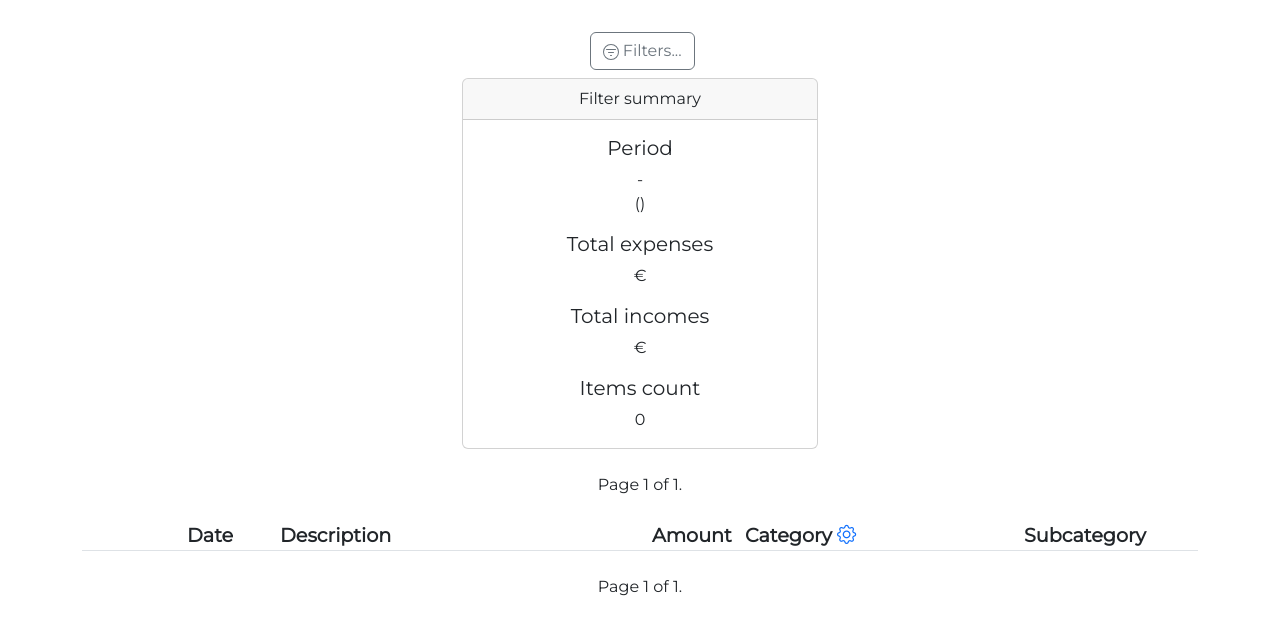
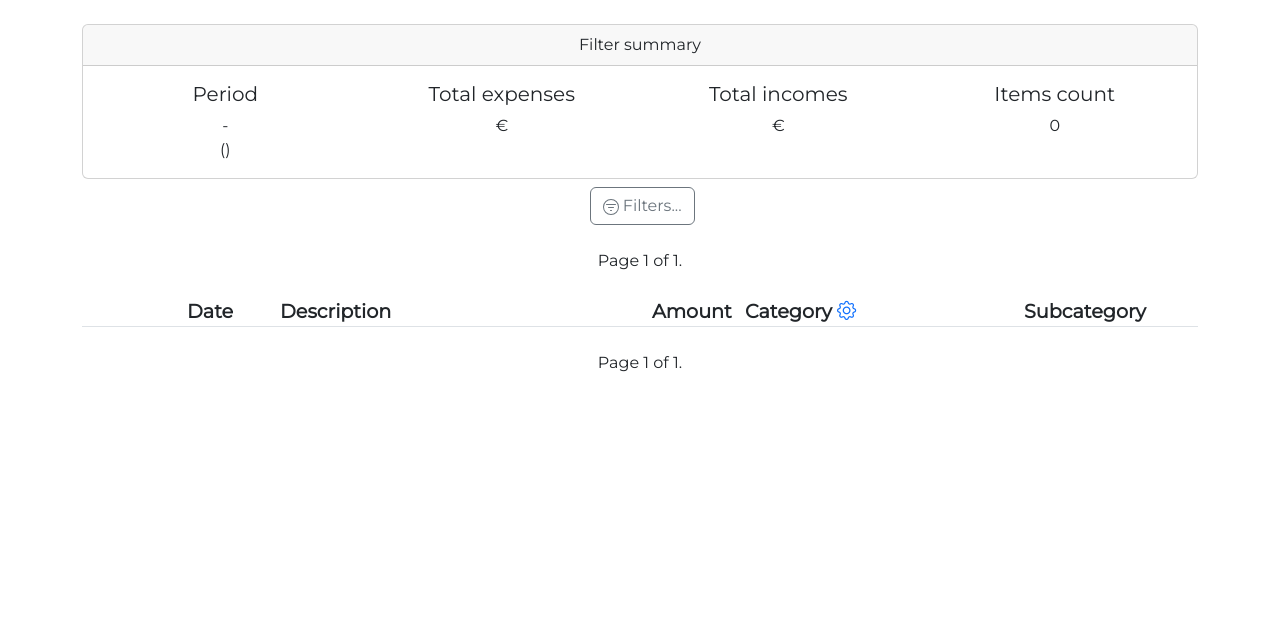
Before and after one commit to paolomarr/finanze-django, a Django app: page /movimenti/list in a window 1280 px wide. Shown: the part 136-771 px from the top of the page. Run offline with Django 3.2, Linux system fonts and the light colour scheme; the visitor is signed in with stand-in values (Sample User, id 1); data that the repository does not hold is empty; style sheets or scripts are compiled from the project's sources; some libraries are stand-ins or nearby versions.

Commit message:
#? rework position of filter block in movements list page

```diff
--- a/app/finanze/movimenti/templates/movimenti/list.html
+++ b/app/finanze/movimenti/templates/movimenti/list.html
@@ -11,6 +11,35 @@
 {% block content %}
 
 <div class="table-container mt-4">
+	<div id="summary">
+			<div class="card text-center">
+				<div class="card-header">
+					{% translate "Filter summary" %}
+				</div>
+				<div class="card-body">
+					<div class="row gy-3">
+						<div class="col-12 col-xl-3">
+							<h5 class="card-title">{% translate "Period" %}</h5>
+							<p class="card-text ">{{summary.datefrom | date:"SHORT_DATE_FORMAT"}} - {{summary.dateto | date:"SHORT_DATE_FORMAT"}}
+								<br/>
+							({{summary.datefrom|timesince:summary.dateto}})</p>
+						</div>
+						<div class="col-12 col-xl-3">
+							<h5 class="card-title">{% translate "Total expenses" %}</h5>
+							<p class="card-text currency">{{summary.expenses | floatformat:2 }}</p>
+						</div>
+						<div class="col-12 col-xl-3">
+							<h5 class="card-title">{% translate "Total incomes" %}</h5>
+							<p class="card-text currency">{{summary.incomes | floatformat:2 }}</p>
+						</div>
+						<div class="col-12 col-xl-3">
+							<h5 class="card-title">{% translate "Items count" %}</h5>
+							<p class="card-text">{{summary.count}}</p>
+						</div>
+					</div>
+				</div>
+			</div>
+	</div>
 	<div class="row align-items-center justify-content-center my-2">
 		<div class="col-12 text-center">
 			<div class="btn-group" role="group" aria-label={% translate "Filter control buttons" %}></div>
@@ -77,27 +106,6 @@
 							{% endfor %}
 						</select>
 					</div>
-				</div>
-			</div>
-		</div>
-	</div>
-	<div id="summary" class="row justify-content-center">
-		<div class="col-12 col-sm-6 col-xl-4">
-			<div class="card text-center">
-				<div class="card-header">
-					{% translate "Filter summary" %}
-				</div>
-				<div class="card-body">
-					<h5 class="card-title">{% translate "Period" %}</h5>
-					<p class="card-text ">{{summary.datefrom | date:"SHORT_DATE_FORMAT"}} - {{summary.dateto | date:"SHORT_DATE_FORMAT"}}
-						<br/>
-		   			({{summary.datefrom|timesince:summary.dateto}})</p>
-					<h5 class="card-title">{% translate "Total expenses" %}</h5>
-					<p class="card-text currency">{{summary.expenses | floatformat:2 }}</p>
-					<h5 class="card-title">{% translate "Total incomes" %}</h5>
-					<p class="card-text currency">{{summary.incomes | floatformat:2 }}</p>
-					<h5 class="card-title">{% translate "Items count" %}</h5>
-					<p class="card-text">{{summary.count}}</p>
 				</div>
 			</div>
 		</div>
```
